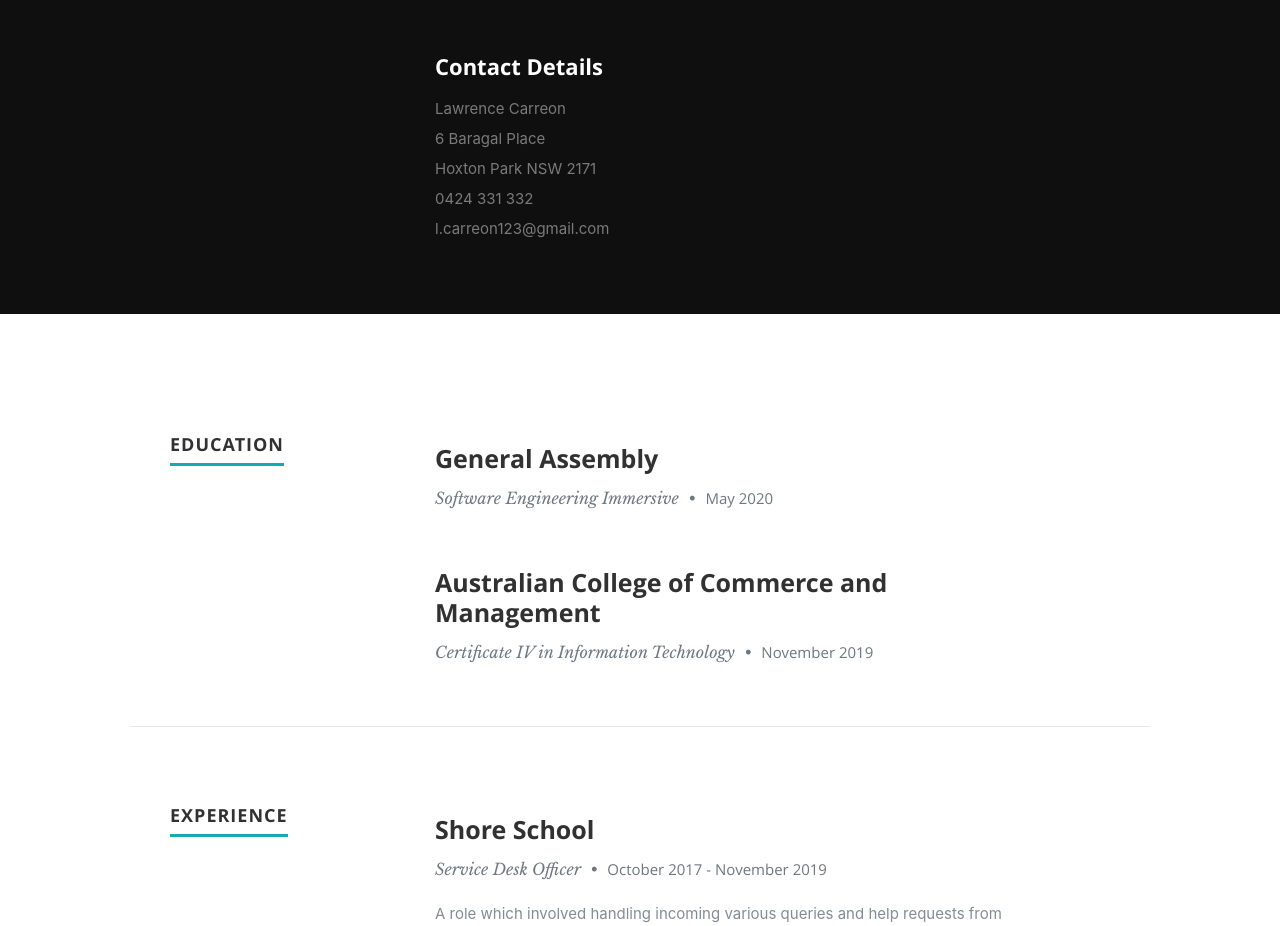
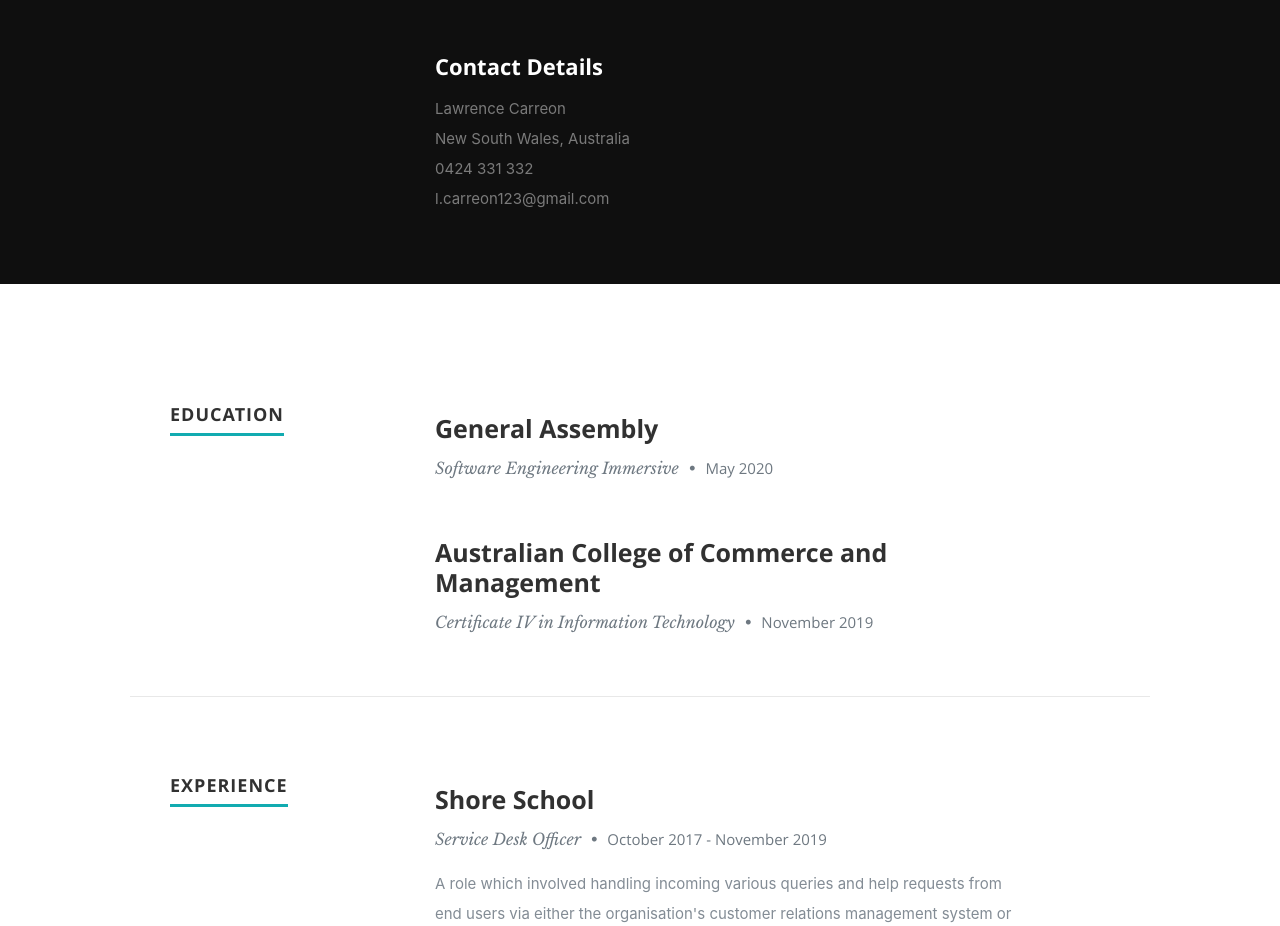
Before and after one commit to OOC9490/online_porfolio, a React (Create React App) app: page / in a window 1280 px wide. Shown: the part 1160-2086 px from the top of the page. Built offline with nearby package versions, Linux system fonts and the light colour scheme.

Commit message:
edited address details

```diff
--- a/src/components/about/About.js
+++ b/src/components/about/About.js
@@ -18,9 +18,7 @@ export default class About extends Component {
                     <h2>Contact Details</h2>
                     <p className="address">
                         <span>{aboutData.name}</span><br />
-                        <span>{aboutData.addressLine1}<br />
-                        {aboutData.addressLine2}
-                        </span><br />
+                        <span>{aboutData.addressLine1}</span><br />
                         <span>{aboutData.phone}</span><br />
                         <span>{aboutData.email}</span>
                     </p>
--- a/src/siteData/siteData.js
+++ b/src/siteData/siteData.js
@@ -17,8 +17,7 @@ export const aboutData = {
         "My pivot into full-stack development will hopefully allow me to part-take in more creative but challenging pursuits, and assist in pursuing my passion of all things digital!",
         "I am looking forward to developing my coding skill set further and to join an innovative team with a great learning culture."
     ],
-    addressLine1: "6 Baragal Place",
-    addressLine2: "Hoxton Park NSW 2171",
+    addressLine1: "New South Wales, Australia",
     phone: "0424 331 332",
     email: "l.carreon123@gmail.com"
 };
```
